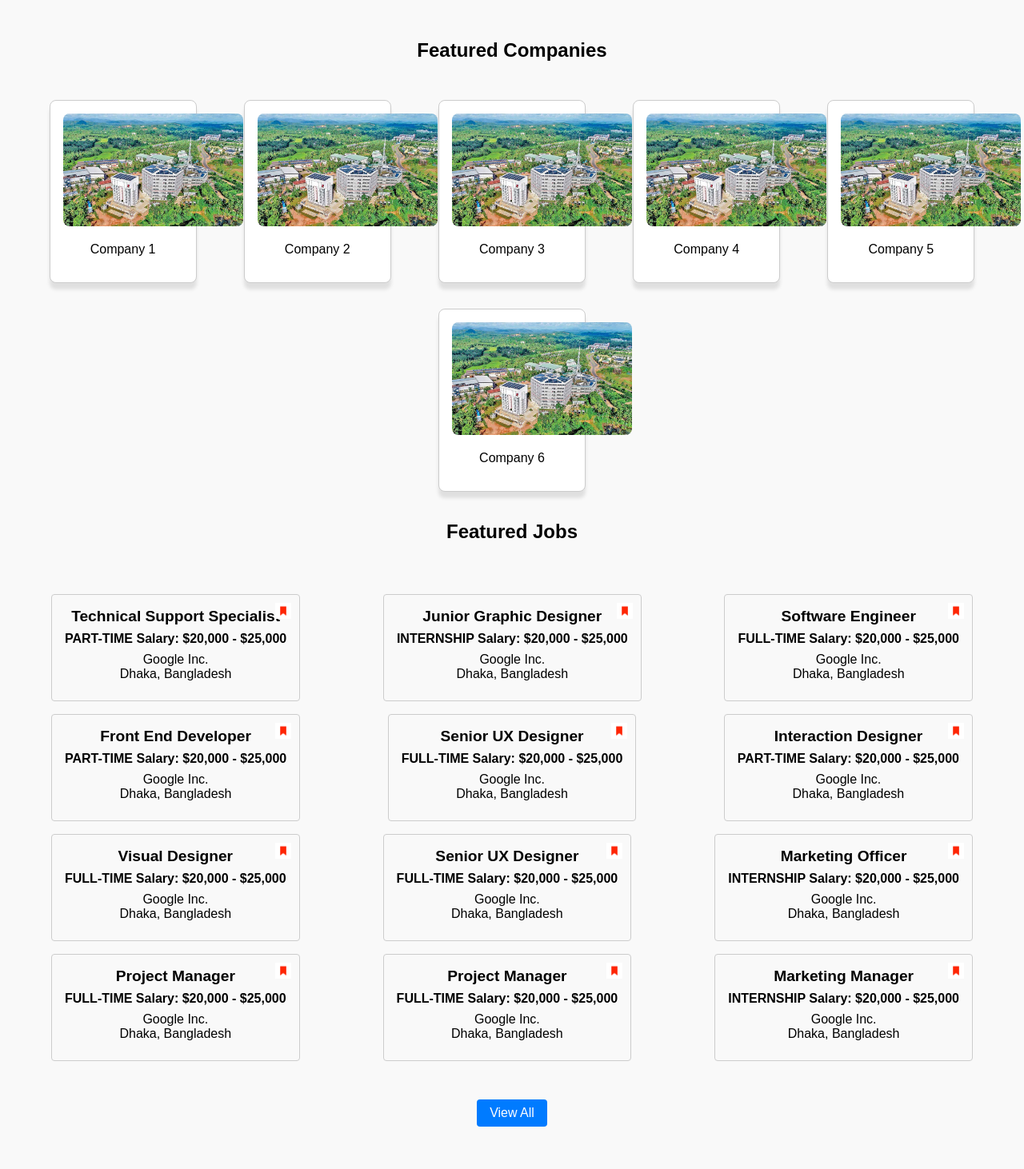
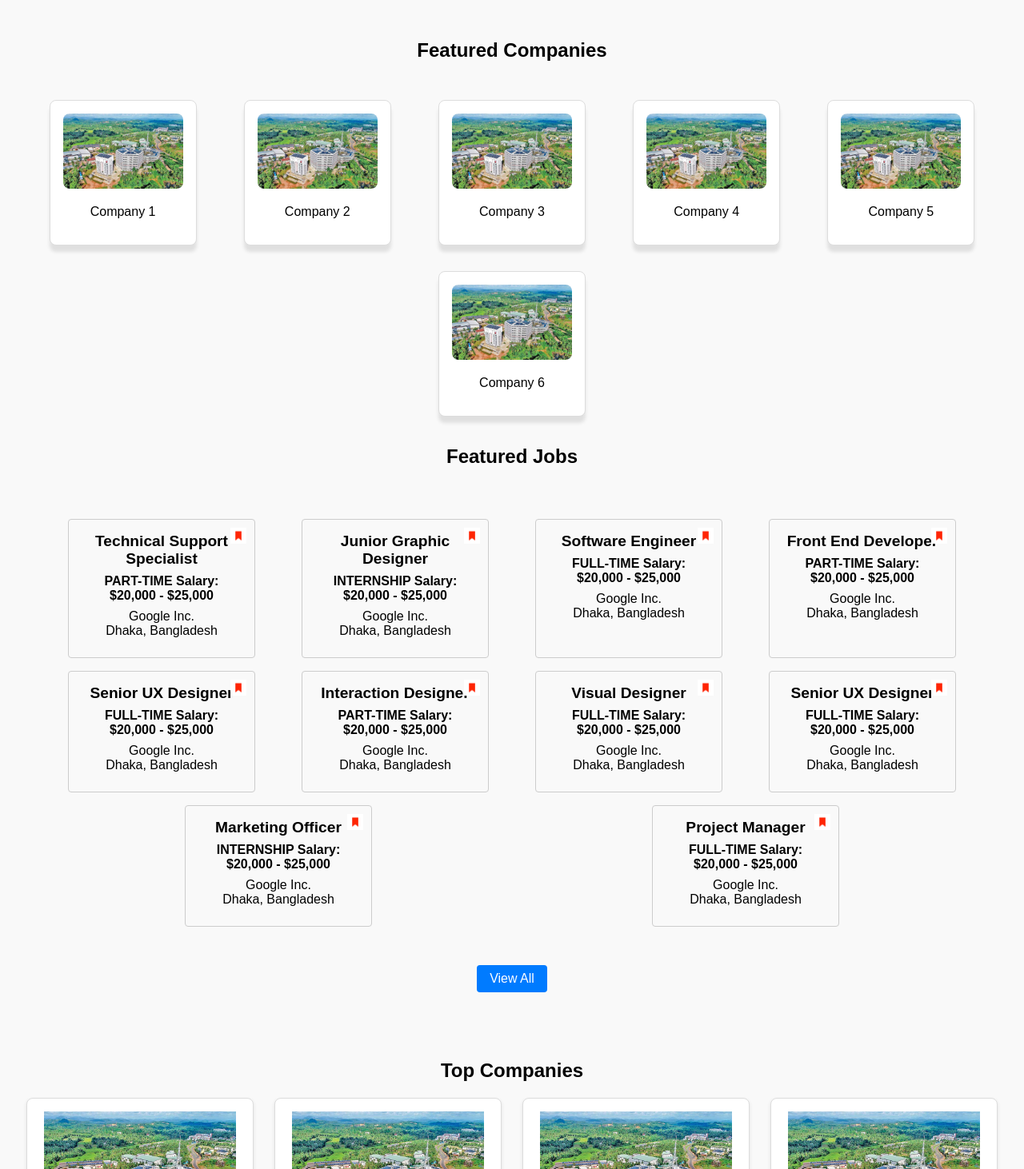
Before and after one commit to SE-LAPS/Fully-Functional-Job-Portal-System-FrontEnd, a React (Create React App) app: page / in a window 1280 px wide. Shown: the part 488-1950 px from the top of the page at 80% size. Built offline with nearby package versions, Linux system fonts and the light colour scheme.

Commit message:
new update

```diff
--- a/src/components/FeaturedCompanies.js
+++ b/src/components/FeaturedCompanies.js
@@ -28,8 +28,7 @@ const jobs = [
   { title: "Senior UX Designer", type: "FULL-TIME", salary: "$20,000 - $25,000", company: "Google Inc.", location: "Dhaka, Bangladesh" },
   { title: "Marketing Officer", type: "INTERNSHIP", salary: "$20,000 - $25,000", company: "Google Inc.", location: "Dhaka, Bangladesh" },
   { title: "Project Manager", type: "FULL-TIME", salary: "$20,000 - $25,000", company: "Google Inc.", location: "Dhaka, Bangladesh" },
-  { title: "Project Manager", type: "FULL-TIME", salary: "$20,000 - $25,000", company: "Google Inc.", location: "Dhaka, Bangladesh" },
-  { title: "Marketing Manager", type: "INTERNSHIP", salary: "$20,000 - $25,000", company: "Google Inc.", location: "Dhaka, Bangladesh" }
+
 ];
 
 const FeaturedCompanies = () => {
--- a/src/components/JobCategories.js
+++ b/src/components/JobCategories.js
@@ -25,11 +25,7 @@ const companies = [
     name: "Company Three",
     location: "London, UK",
   },
-   {
-    logo: companyLogo3,
-    name: "Company Three",
-    location: "London, UK",
-  },
+
 
   // Add more companies as needed
 ];
--- a/src/pages/job_list.js
+++ b/src/pages/job_list.js
@@ -1,5 +1,5 @@
-// src/pages/job_list.js
 import React from 'react';
+
 
 const jobs = [
   { company: 'AMAZON', title: 'Fullstack Developer', location: 'Remote', category: 'Fullstack' },
@@ -26,12 +26,12 @@ const jobs = [
 
 const JobList = () => {
   return (
-    <div>
-      <h1>Job Listings</h1>
+    <div className="job-list-container">
+      <h1 className="title">Job Listings</h1>
       <div className="job-list">
         {jobs.map((job, index) => (
           <div key={index} className="job-card">
-            <img src={`path/to/${job.company.toLowerCase()}.png`} alt={`${job.company} logo`} />
+            <img src={`path/to/${job.company.toLowerCase()}.png`} alt={`${job.company} logo`} className="job-logo" />
             <div className="job-info">
               <h2>{job.title}</h2>
               <p>{job.company}</p>
--- a/src/styles.css
+++ b/src/styles.css
@@ -278,53 +278,78 @@ body {
 }
 
 /* src/styles.css */
+/* Featured Companies */
+.featured-companies {
+    padding: 2rem;
+    background-color: #f9f9f9;
+}
 
-/* job-list section */
+.featured-companies h2 {
+    text-align: center;
+    margin-bottom: 2rem;
+}
 
-.job-list {
-    display: grid;
-    grid-template-columns: repeat(3, 1fr);
+.featured-companies .company-list {
+    display: flex;
+    justify-content: space-around;
+    flex-wrap: wrap;
+}
+
+.featured-companies .company {
+    background: #fff;
+    border: 1px solid #ddd;
+    padding: 1rem;
+    border-radius: 8px;
+    box-shadow: 0 8px 4px rgba(0, 0, 0, 0.1);
+    text-align: center;
+    width: 150px;
+    margin: 1rem;
+}
+
+.featured-companies .company img {
+    width: 100%;
+    height: auto;
+    border-radius: 8px;
+    object-fit: cover;
+}
+
+.featured-companies .job-list {
+    display: flex;
+    flex-wrap: wrap;
+    justify-content: space-around;
     gap: 1rem;
     padding: 2rem;
 }
 
-.job-item {
+.featured-companies .job-item {
     border: 1px solid #ccc;
     padding: 1rem;
     border-radius: 4px;
     background-color: #f9f9f9;
     position: relative;
+    width: 200px;
+    text-align: center;
 }
-.job-categories h2 {
-    text-align: center;
-    margin-bottom: 2rem;
-}
-.job-item h3 {
+
+.featured-companies .job-item h3 {
     margin: 0;
     font-size: 1.2rem;
 }
 
-.job-item p {
+.featured-companies .job-item p {
     margin: 0.5rem 0;
 }
 
-.job-item p:first-of-type {
+.featured-companies .job-item p:first-of-type {
     font-weight: bold;
 }
 
-.icon {
+.featured-companies .icon {
     width: 20px;
     height: 20px;
     position: absolute;
     top: 10px;
-}
-
-.favorite-icon {
     right: 10px;
-}
-
-.google-icon {
-    right: 40px;
 }
 
 button {
@@ -476,13 +501,13 @@ button:hover {
 }
 
 .job-card {
-    width: calc(20% - 20px);
+    width: calc(21% - 17px);
     display: flex;
     flex-direction: column;
     align-items: center;
     padding: 15px;
     border: 1px solid #ddd;
-    margin: 10px;
+    margin: 13px;
     background-color: #fff;
     border-radius: 5px;
     box-shadow: 0 2px 5px rgba(0, 0, 0, 0.1);
```
